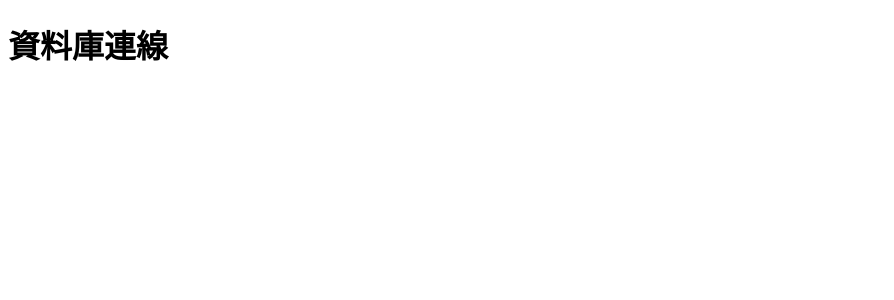
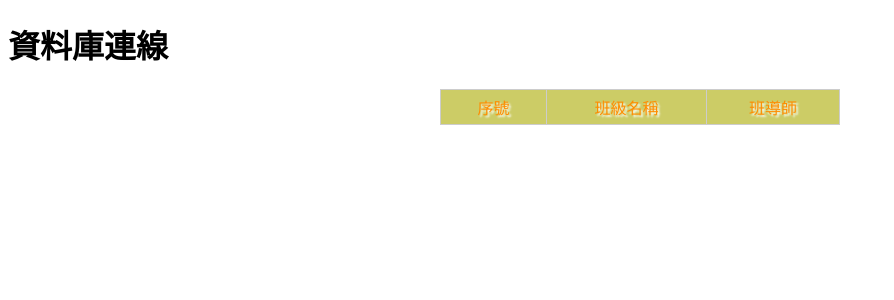
Before and after one commit to mackliu/11304-PHP, a PHP site: page /pdo.php in a window 1280 px wide. Shown: the top 300 px of the page, without its empty margins (0-894 px from the left). Run offline with PHP 8.4, Linux system fonts and the light colour scheme; data that the repository does not hold is empty.

Commit message:
使用PDO連線資料庫,並以HTML將資料顯示在網頁上

```diff
--- a/pdo.php
+++ b/pdo.php
@@ -10,20 +10,52 @@
 <?php
 $dsn= "mysql:host=localhost;charset=utf8;dbname=school";
 $pdo=new PDO($dsn,'root','');
+$sql="select * from classes";
+$rows=$pdo->query($sql)->fetchAll(PDO::FETCH_ASSOC);
+?>
+<style>
+    table{
+        border-collapse: collapse;
+        width: 400px;
+        margin: auto;
+    }
 
-$sql="select * from classes";
-
-$rows=$pdo->query($sql)->fetchAll(PDO::FETCH_ASSOC);
+    table tr:nth-child(1) td{
+        background-color: #cc6;
+        color:darkorange;
+        text-shadow: 2px 2px 2px #fff;
+    }
+    table td{
+        padding:5px 15px;
+        text-align: center;
+        border:1px solid #ccc;
+    }
+</style>
+<table>
+    <tr>
+        <td>序號</td>
+        <td>班級名稱</td>
+        <td>班導師</td>
+    </tr>
+<?php
 
 foreach($rows as $row){
-    echo $row['id']."-".$row['name']."-".$row['tutor']."<br>";
+?>
+    <tr>
+        <td><?=$row['id'];?></td>
+        <td>
+            <a href="classes_detail.php?id=<?=$row['id'];?>">
+                <?=$row['name'];?>
+            </a>
+        </td>
+        <td><?=$row['tutor'];?></td>
+    </tr>
+<?php
 }
 
+?>
+</table>
 
-/* echo "<pre>";
-print_r($rows);
-echo "</pre>"; */
 
-?>
 </body>
 </html>
```
Also changed, not shown: classes_detail.php (added, +12 -0 lines).
